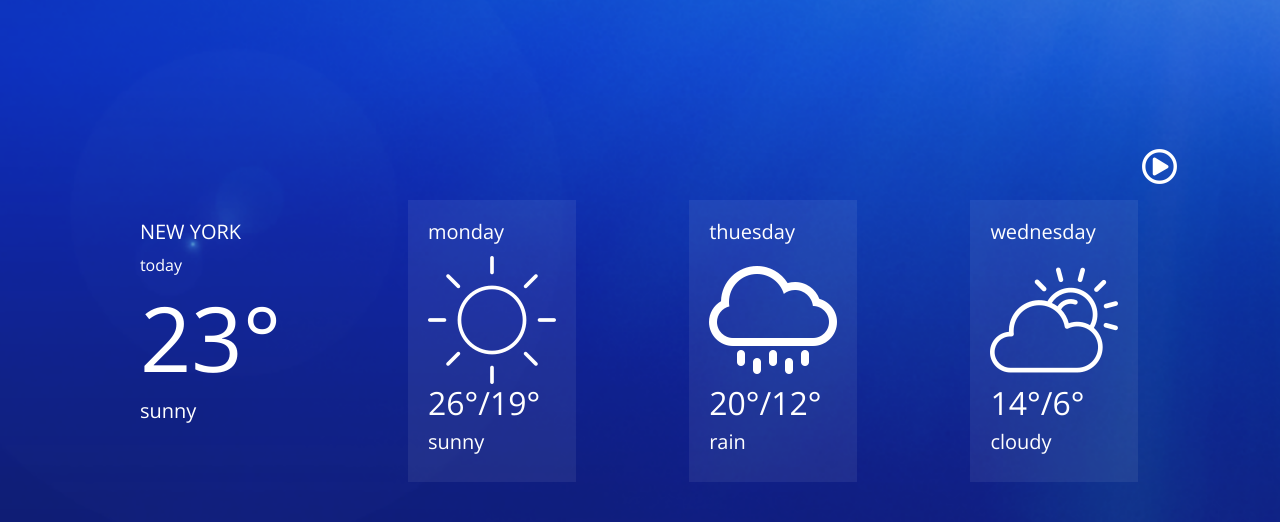
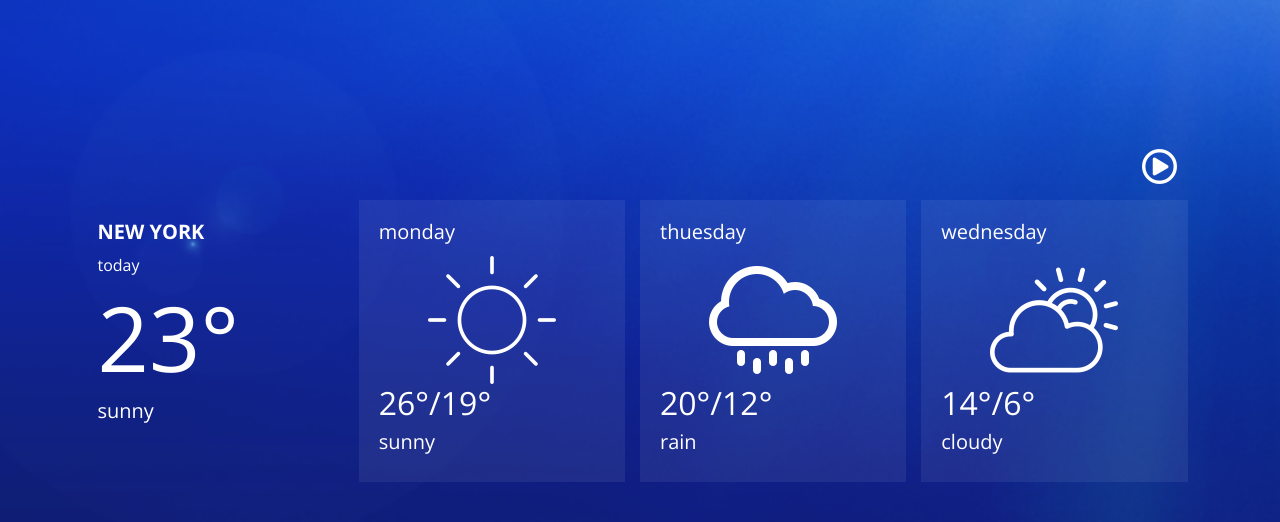
Before and after one commit to dan281093/weather-test, a PHP site: page / in a window 1280 px wide. Shown: the part 278-800 px from the top of the page. Run offline with PHP 8.4, Linux system fonts and the light colour scheme; some libraries are stand-ins or nearby versions.

Commit message:
small changes

```diff
--- a/index.html
+++ b/index.html
@@ -4,9 +4,9 @@
   <meta charset="UTF-8">
   <title>Weather</title>
    <link rel="stylesheet" href="style.css">
-<link rel="stylesheet" href="https://stackpath.bootstrapcdn.com/bootstrap/4.3.1/css/bootstrap.min.css" integrity="sha384-ggOyR0iXCbMQv3Xipma34MD+dH/1fQ784/j6cY/iJTQUOhcWr7x9JvoRxT2MZw1T" crossorigin="anonymous">
+  <link rel="stylesheet" href="https://stackpath.bootstrapcdn.com/bootstrap/4.3.1/css/bootstrap.min.css" integrity="sha384-ggOyR0iXCbMQv3Xipma34MD+dH/1fQ784/j6cY/iJTQUOhcWr7x9JvoRxT2MZw1T" crossorigin="anonymous">
   <link rel="stylesheet" href="https://use.fontawesome.com/releases/v5.6.3/css/all.css" integrity="sha384-UHRtZLI+pbxtHCWp1t77Bi1L4ZtiqrqD80Kn4Z8NTSRyMA2Fd33n5dQ8lWUE00s/" crossorigin="anonymous">
-<link href="https://fonts.googleapis.com/css?family=Open+Sans:300&display=swap" rel="stylesheet">
+  <link href="https://fonts.googleapis.com/css?family=Open+Sans:300,400,700&display=swap" rel="stylesheet">
 </head>
 <body>
 
@@ -30,7 +30,7 @@
   <div class="grid">
     <div class="card main-card">
       <div class="card-body">
-        <h5 class="card-title">NEW YORK</h5>
+        <h5 class="card-title title-bold">NEW YORK</h5>
         <h6>today</h6>
         <h2 class="main-temperature">23°</h2>
         <h5>sunny</h5>
--- a/style.css
+++ b/style.css
@@ -32,6 +32,14 @@ h2, h5, h6 {
   text-align: left;
 }
 
+h5.title-bold {
+  font-weight: bold ;
+}
+
+h2.main-temperature {
+    font-weight: lighter;
+}
+
 .card {
   background: transparent !important;
   width: 25%;
@@ -40,6 +48,14 @@ h2, h5, h6 {
   align-items: center;
   border:none !important;
   text-align: center;
+}
+
+.card-body {
+  width: 100%;
+}
+.card-body:after {
+  display: block;
+  padding-bottom: 100%;
 }
 
 
```
